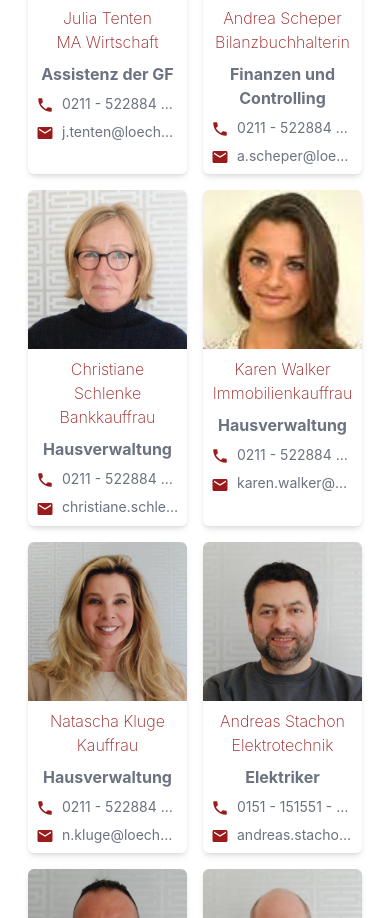
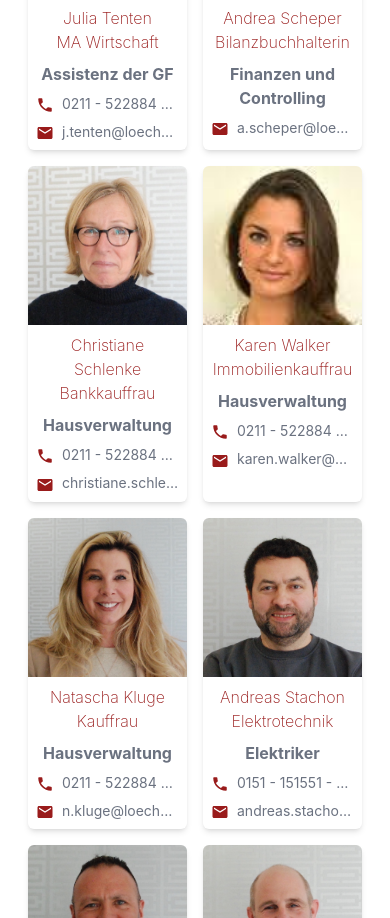
Before and after one commit to moritzdotcom/athome-website, a Next.js app: page /team in a window 390 px wide. Shown: the part 1406-2324 px from the top of the page. Built offline with nearby package versions, Linux system fonts and the light colour scheme.

Commit message:
Remove Andreas Phone Number

```diff
--- a/pages/team.js
+++ b/pages/team.js
@@ -47,7 +47,6 @@ const team = [
     name: 'Andrea Scheper',
     academia: 'Bilanzbuchhalterin',
     job: 'Finanzen und Controlling',
-    phone: '0211 - 522884 - 12',
     mail: 'a.scheper@loechner-immo.de',
     imageUrl: '/people/a-scheper.jpg',
   },
```
